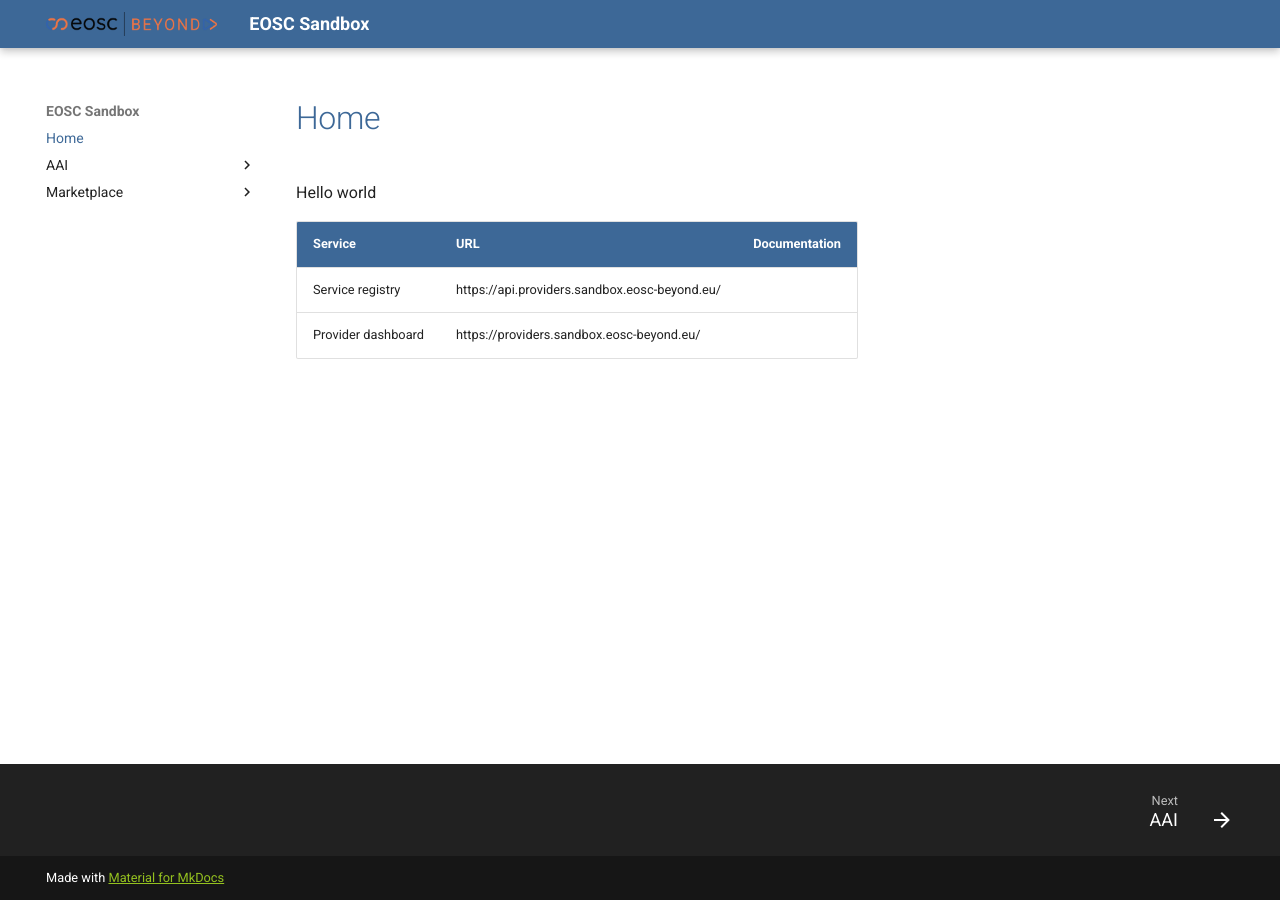
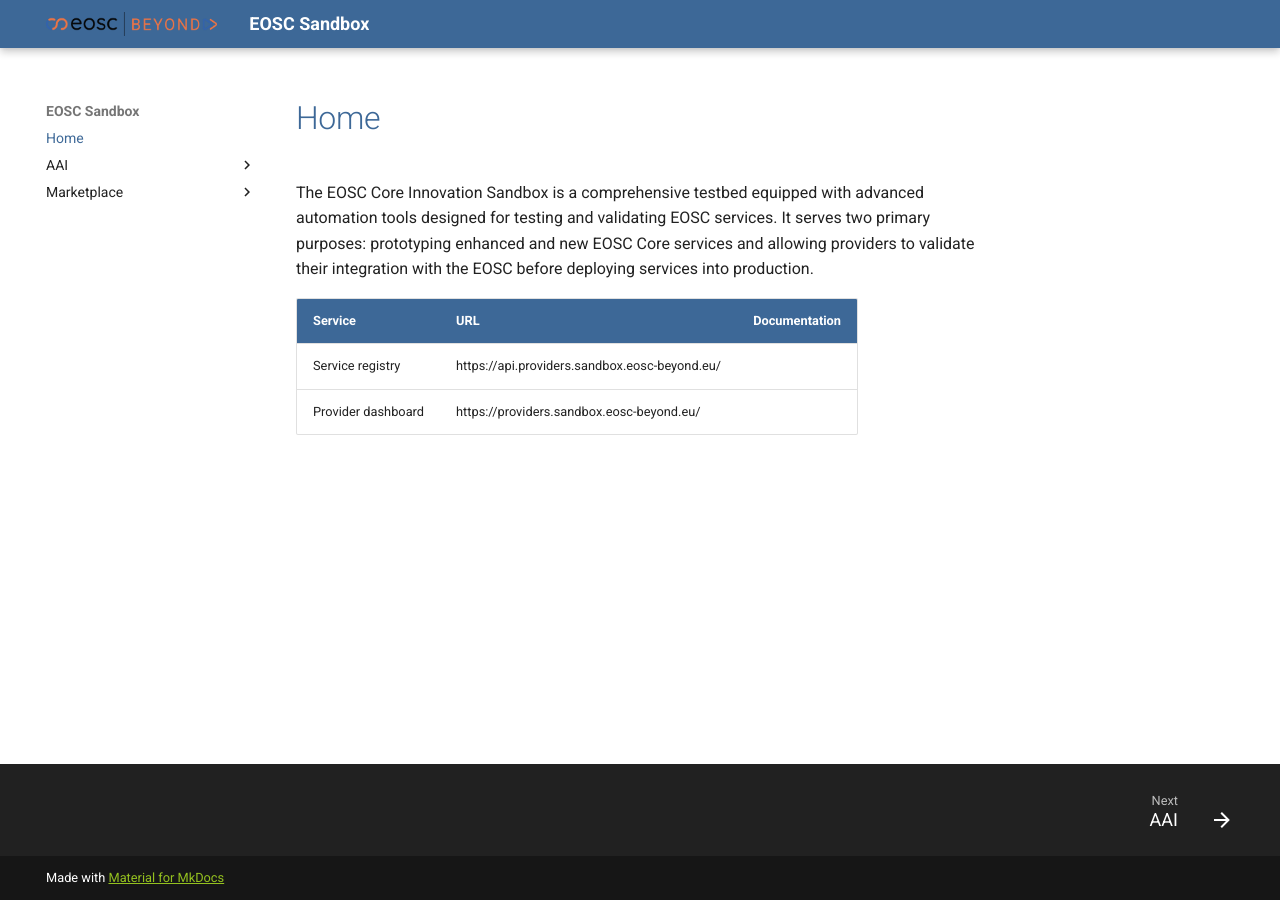
Before and after one commit to eosc-beyond-sandbox/eosc-sandbox, an MkDocs documentation site: the page built from resources/index.md, in a window 1280 px wide. Built offline with MkDocs 1.6.1 and Material for MkDocs 9.7.7, drawn with Linux system fonts in a browser that asks for light colours.

Commit message:
Home update

```diff
--- a/resources/index.md
+++ b/resources/index.md
@@ -1,6 +1,6 @@
 # Home
 
-Hello world
+The EOSC Core Innovation Sandbox is a comprehensive testbed equipped with advanced automation tools designed for testing and validating EOSC services. It serves two primary purposes: prototyping enhanced and new EOSC Core services and allowing providers to validate their integration with the EOSC before deploying services into production.
 
 | Service            | URL                                           | Documentation |
 | ------------------ | --------------------------------------------- | ------------- |
```
